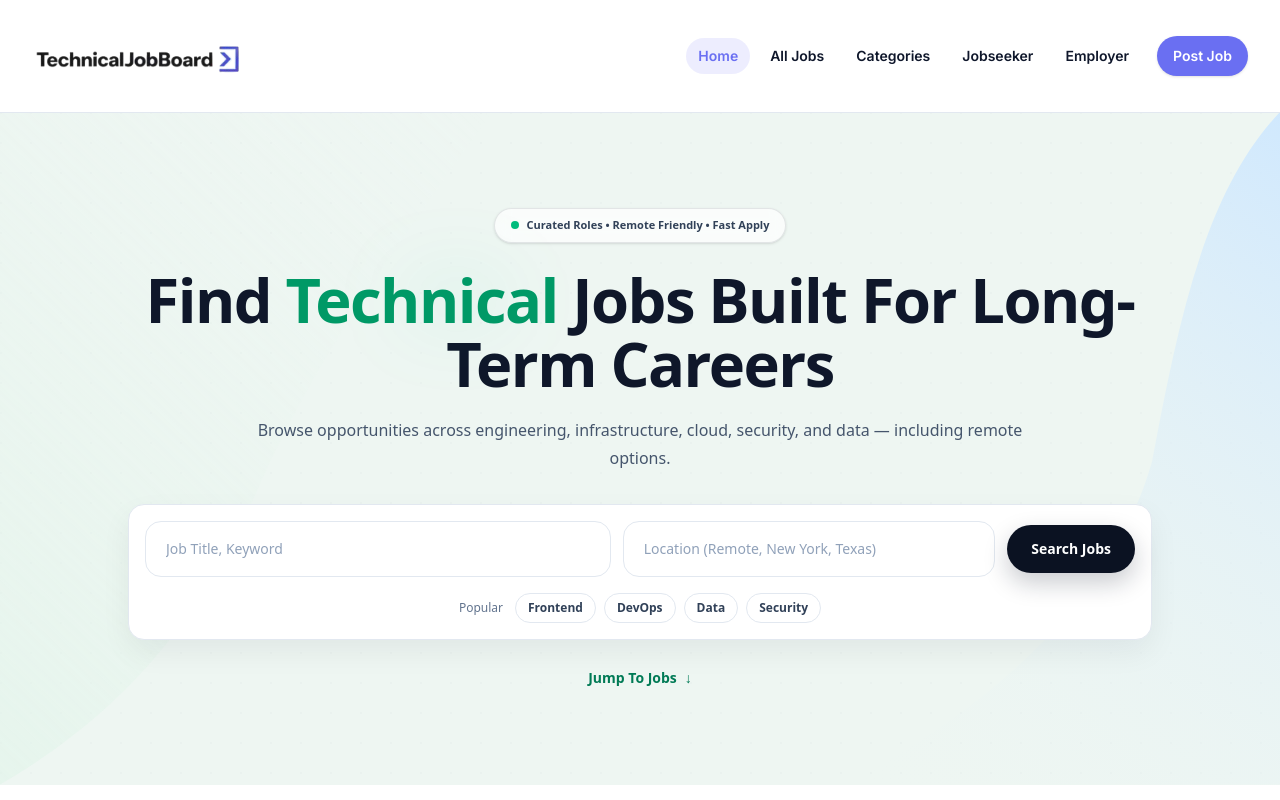
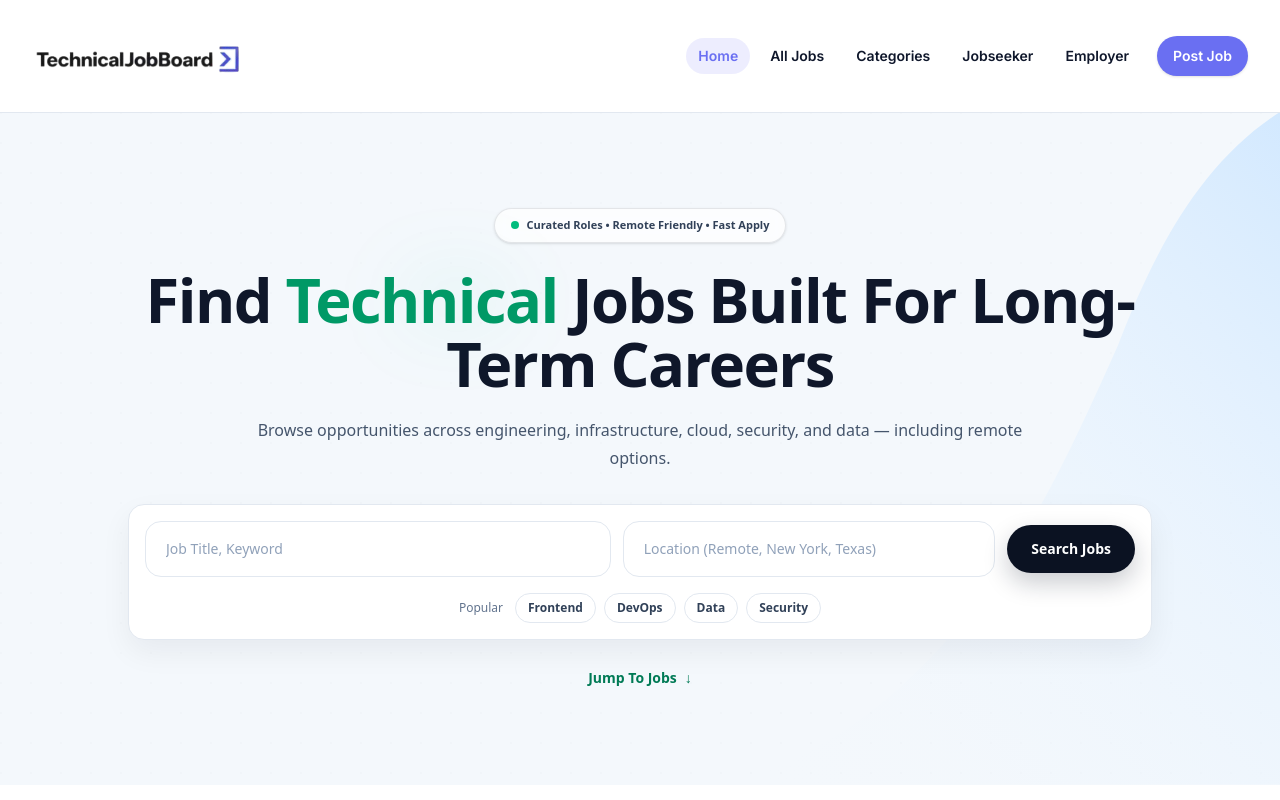
Before and after one commit to adebisidolapo/technicaljobboard, a Next.js app: page / in a window 1280 px wide. Shown: the top 800 px of the page. Built offline with nearby package versions, Linux system fonts and the light colour scheme; no server answers; the database is empty.

Commit message:
update homepage

```diff
--- a/app/page.tsx
+++ b/app/page.tsx
@@ -65,82 +65,65 @@ const wideContainer =
   return (
     <main className="min-h-screen bg-[#F6F8FC] font-sans text-[#0F172A]">
 
-     {/* ================= HERO ================= */}
-<section className="relative isolate overflow-hidden bg-[#EEF6F2]">
+    {/* ================= HERO ================= */}
+<section className="relative isolate overflow-hidden bg-[#F4F8FC]">
+  {/* Background Layer */}
   <div className="pointer-events-none absolute inset-0 overflow-hidden">
-    {/* base background */}
-    <div className="absolute inset-0 bg-[#EEF6F2]" />
 
-    {/* subtle grid texture */}
+    {/* base color */}
+    <div className="absolute inset-0 bg-[#F4F8FC]" />
+
+    {/* subtle grid */}
     <div
-      className="absolute inset-0 opacity-[0.14]"
+      className="absolute inset-0 opacity-[0.12]"
       style={{
         backgroundImage:
-          "radial-gradient(circle at 1px 1px, rgba(15,23,42,0.12) 1px, transparent 0)",
+          "radial-gradient(circle at 1px 1px, rgba(15,23,42,0.10) 1px, transparent 0)",
         backgroundSize: "30px 30px",
       }}
     />
 
-    {/* top-right AWS style curved gradient */}
+    {/* AWS style top gradient */}
     <svg
-      className="absolute right-0 top-0 h-full w-[60%]"
-      viewBox="0 0 600 500"
+      className="absolute right-0 top-0 h-full w-[65%]"
+      viewBox="0 0 720 520"
       preserveAspectRatio="none"
       aria-hidden="true"
     >
       <defs>
         <linearGradient
-          id="awsGradientTop"
-          x1="600"
+          id="awsHeroGradient"
+          x1="720"
           y1="0"
           x2="260"
-          y2="500"
+          y2="520"
           gradientUnits="userSpaceOnUse"
         >
-          <stop stopColor="#CDE7FF" stopOpacity="0.9" />
-          <stop offset="1" stopColor="#EEF6F2" stopOpacity="0" />
+          <stop stopColor="#CFE7FF" stopOpacity="0.9" />
+          <stop offset="0.45" stopColor="#E3F1FF" stopOpacity="0.5" />
+          <stop offset="1" stopColor="#F4F8FC" stopOpacity="0" />
         </linearGradient>
       </defs>
+
       <path
-        d="M600 0C540 60 520 160 500 260C470 360 380 440 260 500H600V0Z"
-        fill="url(#awsGradientTop)"
+        d="M720 0C650 40 610 110 580 180C540 260 500 340 430 410C380 460 320 500 240 520H720V0Z"
+        fill="url(#awsHeroGradient)"
       />
     </svg>
 
-    {/* bottom-left soft curved layer */}
-    <svg
-      className="absolute bottom-0 left-0 h-full w-[55%] opacity-60"
-      viewBox="0 0 600 500"
-      preserveAspectRatio="none"
-      aria-hidden="true"
-    >
-      <defs>
-        <linearGradient
-          id="awsGradientBottom"
-          x1="0"
-          y1="500"
-          x2="420"
-          y2="0"
-          gradientUnits="userSpaceOnUse"
-        >
-          <stop stopColor="#DFF4E8" stopOpacity="0.9" />
-          <stop offset="1" stopColor="#EEF6F2" stopOpacity="0" />
-        </linearGradient>
-      </defs>
-      <path
-        d="M0 500C120 440 180 360 220 280C260 200 320 120 420 0H0V500Z"
-        fill="url(#awsGradientBottom)"
-      />
-    </svg>
   </div>
 
+  {/* Content */}
   <div className={`relative ${container}`}>
     <div className="mx-auto max-w-5xl py-14 text-center sm:py-16 md:py-20 lg:py-24">
+
+      {/* Badge */}
       <div className="mx-auto inline-flex items-center gap-2 rounded-full border border-slate-900/10 bg-white/70 px-4 py-2 text-[11px] font-semibold text-slate-700 shadow-sm backdrop-blur">
         <span className="inline-block h-2 w-2 rounded-full bg-emerald-500" />
         Curated Roles • Remote Friendly • Fast Apply
       </div>
 
+      {/* Title */}
       <h1 className="mt-6 text-[clamp(2.2rem,4.8vw,4rem)] font-extrabold leading-[1.05] tracking-tight text-[#0F172A]">
         Find{" "}
         <span className="relative inline-block">
@@ -156,17 +139,22 @@ const wideContainer =
         Built For Long-Term Careers
       </h1>
 
+      {/* Subtitle */}
       <p className="mx-auto mt-5 max-w-3xl text-[15px] leading-7 text-slate-600 sm:text-[16px]">
         Browse opportunities across engineering, infrastructure, cloud,
         security, and data — including remote options.
       </p>
 
+      {/* Search */}
       <div className="mt-8">
         <div className="mx-auto w-full max-w-5xl rounded-2xl border border-slate-200 bg-white p-3 sm:p-4 shadow-[0_12px_30px_rgba(15,23,42,0.06)]">
+
           <div className="grid grid-cols-1 gap-3 md:grid-cols-2 xl:grid-cols-[1.25fr_1fr_auto] xl:items-center">
+
             <label className="sr-only" htmlFor="hero-q">
               Job Title Or Keyword
             </label>
+
             <input
               id="hero-q"
               value={heroQ}
@@ -182,6 +170,7 @@ const wideContainer =
             <label className="sr-only" htmlFor="hero-loc">
               Location
             </label>
+
             <input
               id="hero-loc"
               value={heroLoc}
@@ -201,10 +190,13 @@ const wideContainer =
             >
               Search Jobs
             </button>
+
           </div>
 
+          {/* Popular Tags */}
           <div className="mt-4 flex flex-wrap items-center justify-center gap-x-2 gap-y-2 text-xs text-slate-500">
             <span className="mr-1 font-medium">Popular</span>
+
             {["Frontend", "DevOps", "Data", "Security"].map((t) => (
               <button
                 key={t}
@@ -219,9 +211,11 @@ const wideContainer =
               </button>
             ))}
           </div>
+
         </div>
       </div>
 
+      {/* Jump */}
       <button
         type="button"
         onClick={jumpToFeatured}
@@ -229,6 +223,7 @@ const wideContainer =
       >
         Jump To Jobs <span aria-hidden>↓</span>
       </button>
+
     </div>
   </div>
 </section>
```
